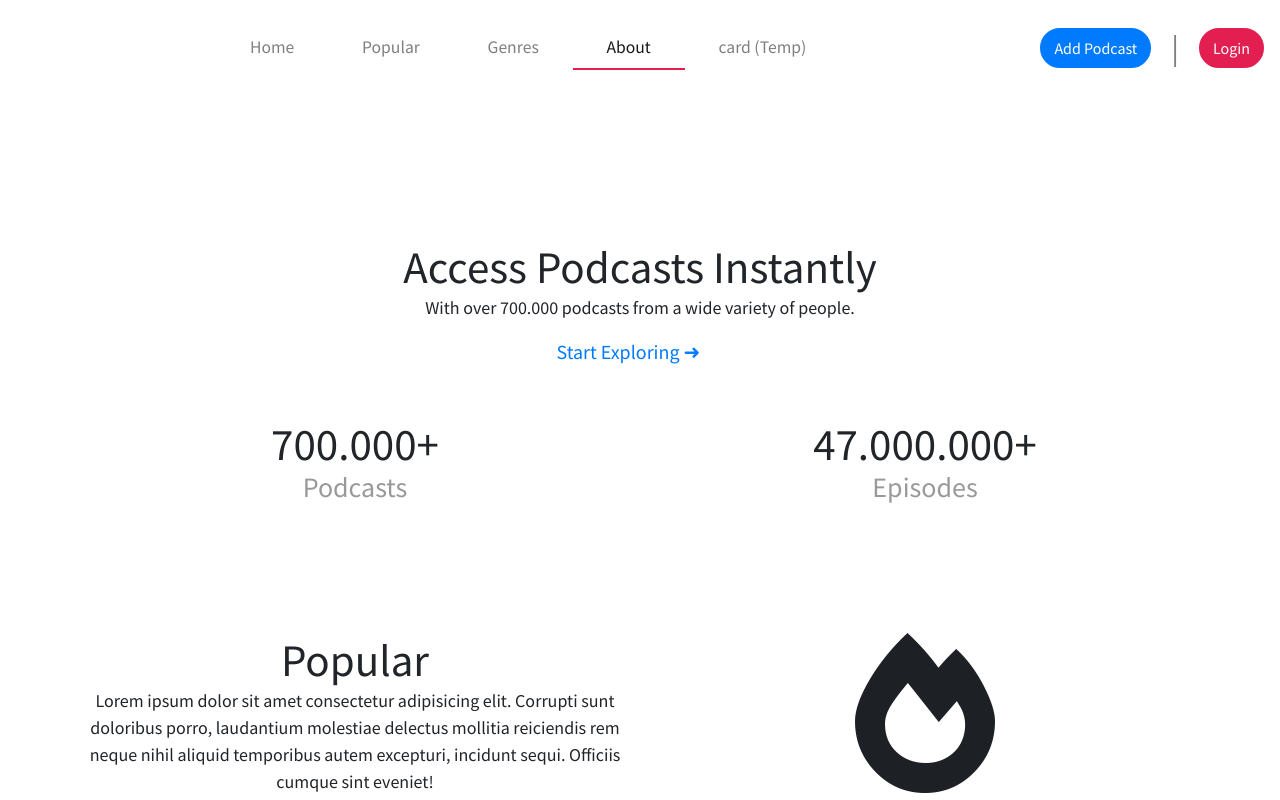
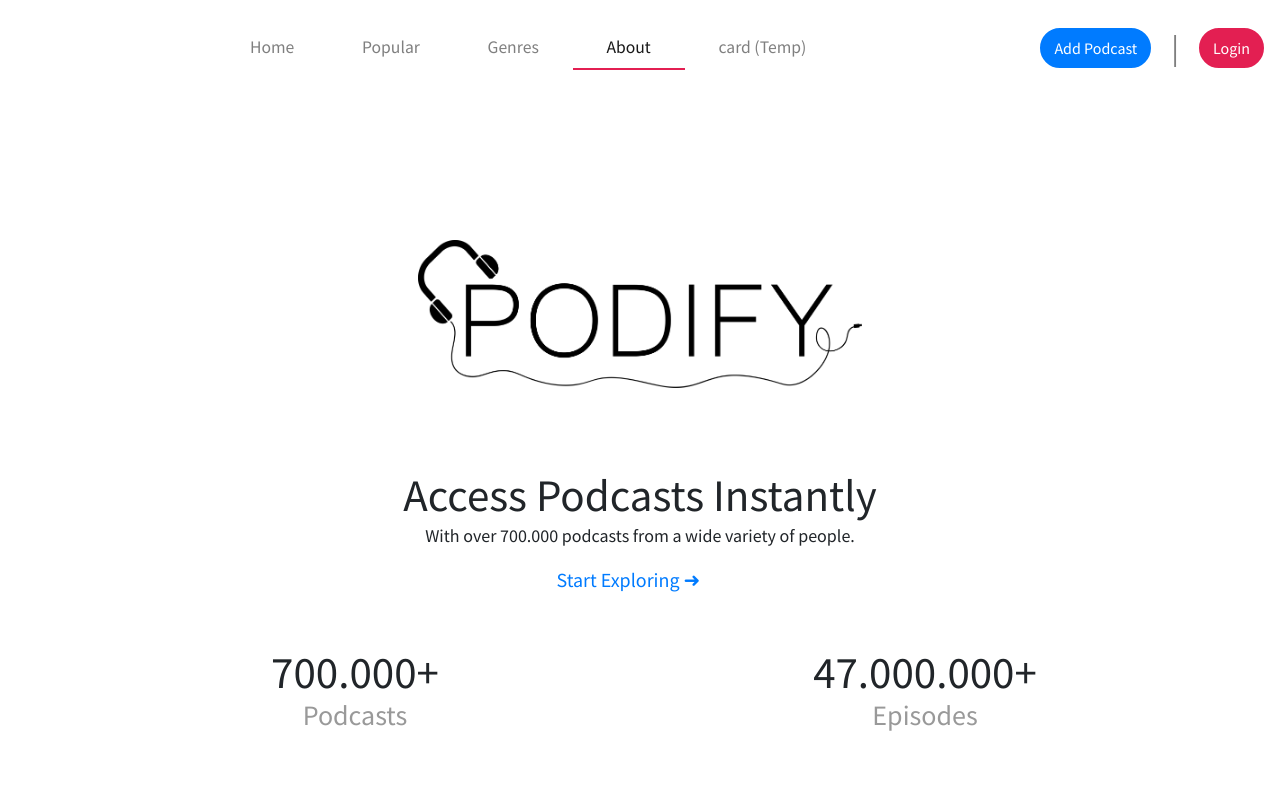
Before and after one commit to Jabser/Podify, a React (Create React App) app: page /about in a window 1280 px wide. Shown: the top 800 px of the page. Built offline with nearby package versions, Linux system fonts and the light colour scheme.

Commit message:
About - Added app logo

```diff
--- a/src/sass/about.scss
+++ b/src/sass/about.scss
@@ -1,5 +1,10 @@
 .about {
   padding: 20vh 0;
+
+  .logo {
+    width: 40%;
+    margin-bottom: 80px;
+  }
 
   .about-card {
     text-align: center;
--- a/src/views/About.js
+++ b/src/views/About.js
@@ -1,5 +1,6 @@
 import React, { Component } from 'react';
 import { NavLink } from 'react-router-dom';
+import Logo from '../images/podify-logo.png';
 import '../sass/about.scss';
 
 class About extends Component {
@@ -7,6 +8,7 @@ class About extends Component {
     return (
       <div className="about">
         <div className="container">
+          <img src={Logo} alt="logo" className="img-fluid d-block mx-auto logo" />
           <div className="about-card">
             <h1>Access Podcasts Instantly</h1>
             <p>
```
